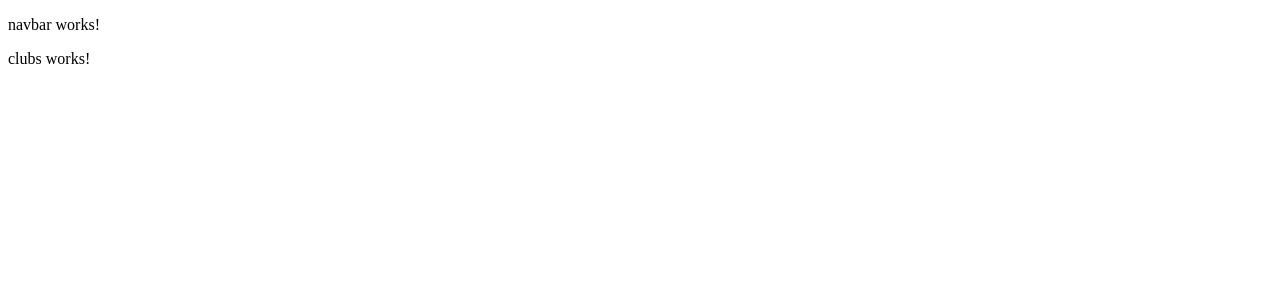
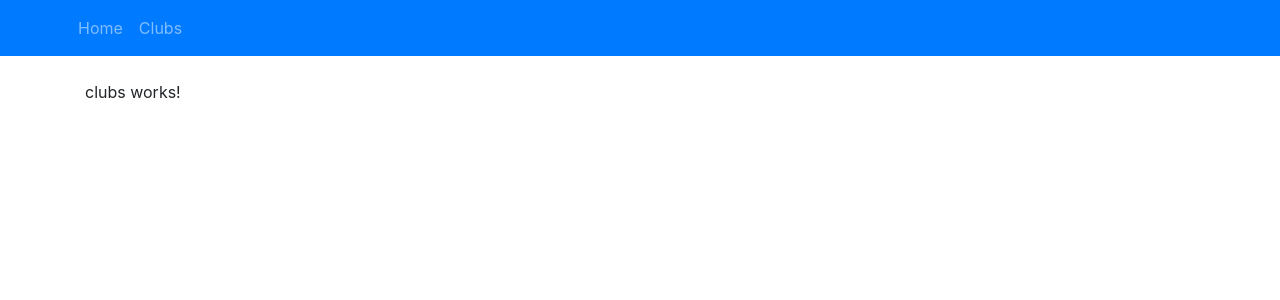
Before and after one commit to h311b0y/angularTest, an Angular app: page /clubs in a window 1280 px wide. Shown: the top 300 px of the page. Built offline with nearby package versions, Linux system fonts and the light colour scheme.

Commit message:
Added Bootstrap

```diff
--- a/package.json
+++ b/package.json
@@ -24,6 +24,8 @@
     "ajv": "^6.2.1",
     "bootstrap": "^4.0.0",
     "core-js": "^2.4.1",
+    "jquery": "^3.3.1",
+    "popper.js": "^1.12.9",
     "rxjs": "^5.5.6",
     "zone.js": "^0.8.19"
   },
--- a/src/app/navbar/navbar.component.html
+++ b/src/app/navbar/navbar.component.html
@@ -1,3 +1,16 @@
-<p>
-  navbar works!
-</p>
+<nav class="navbar navbar-expand navbar-dark bg-primary mb-4">
+
+  <div class="container">
+
+    <!-- <a routerLink="/" class="navbar-brand">Angular Test</a> -->
+
+    <div>
+      <ul class="navbar-nav ml-auto">
+        <li class="nav-item" [routerLinkActive]="['active']" [routerLinkActiveOptions]="{exact: true}"><a routerLink="/" class="nav-link">Home</a></li>
+        <li class="nav-item" [routerLinkActive]="['active']" [routerLinkActiveOptions]="{exact: true}"><a routerLink="/users" class="nav-link">Clubs</a></li>
+      </ul>
+    </div>
+
+  </div>
+
+</nav>
```
Also changed, not shown: .angular-cli.json, 1 other file (tests, documents, lock files or other folders).
